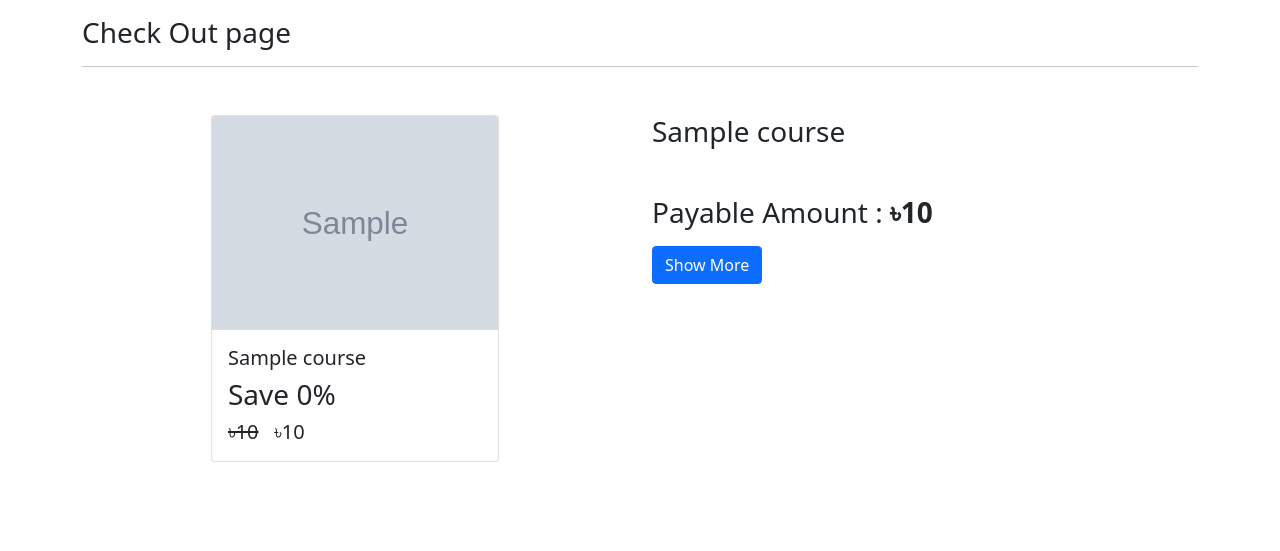
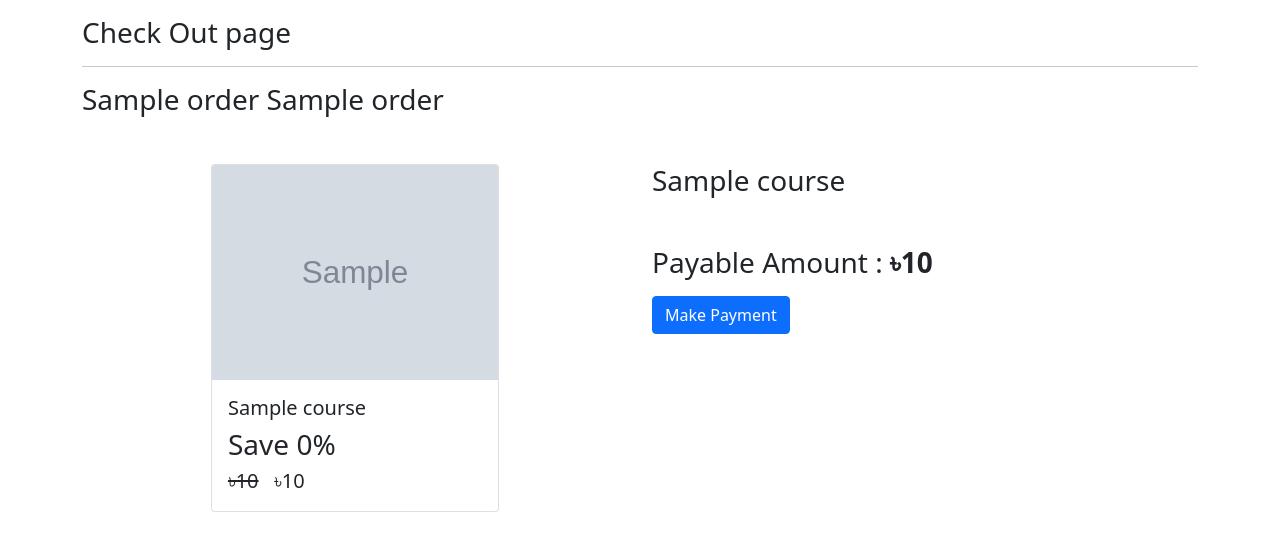
Before and after one commit to shohansk/E_learing2222, a Django app: template courses/templates/courses/check_out.html in a window 1280 px wide. Shown: the part 56-607 px from the top of the page. Run offline with Django 3.2, Linux system fonts and the light colour scheme; tables that the repository leaves empty hold one stand-in row (values such as "Sample post"); the template is opened without the code that fills it: values that come from a table or form of the project are taken from there, most other values are stand-ins (such as "Sample title", 1, 10 or a date in 2020); grey boxes marked "Sample" are stand-in pictures; parts of the project's set-up code (start-up, migrations or seed data) failed here and were passed over; some libraries are stand-ins or nearby versions.

Commit message:
add paymanet

```diff
--- a/courses/templates/courses/check_out.html
+++ b/courses/templates/courses/check_out.html
@@ -17,7 +17,10 @@
          <hr/>
 
 
-
+{% if order is not None  %}
+   {{order}}
+{% endif %}
+{{order}}
 
   <div class="row mt-5">
                   <div class="col mx-auto">
@@ -54,7 +57,7 @@
 
                      </div>
 
-                     <a href="?action=create_payment"  class="btn btn-primary">Show More</a>
+                     <a href="?action=create_payment"  class="btn btn-primary">Make Payment</a>
                   </div>
   </div>
 
```
Also changed, not shown: courses/views/checkout.py (+24 -4 lines), 1 other file.
